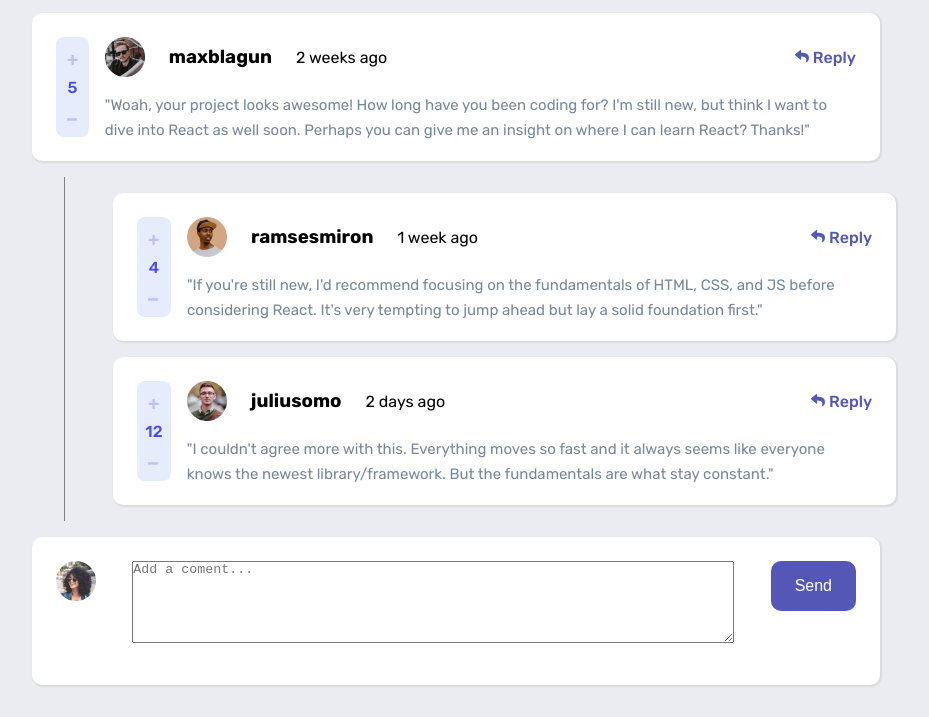
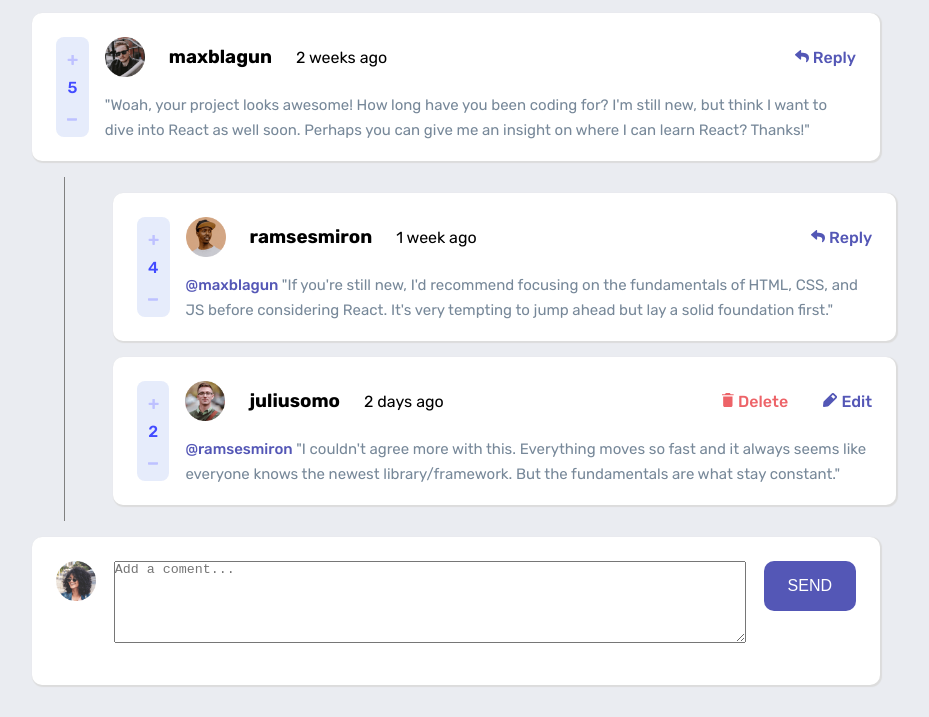
Before and after one commit to claudiavar/Reto6, a plain HTML site: page index.html in a window 1280 px wide. Shown: the part 183-900 px from the top of the page, without its empty margins (124-1053 px from the left). Drawn offline with Linux system fonts and the light colour scheme.

Commit message:
modificaciones

```diff
--- a/index.html
+++ b/index.html
@@ -100,9 +100,10 @@
                             </div>
                         </header>
                         <div>
-                            <p class="parrafo">"If you're still new, I'd recommend focusing on the fundamentals of
-                            HTML, CSS, and JS before considering React. It's very tempting to jump ahead but lay a solid
-                            foundation first."</p>
+                            <p class="parrafo"><span>@maxblagun </span>"If you're still new, I'd recommend focusing on the fundamentals of
+                                HTML, CSS, and JS before considering React. It's very tempting to jump ahead but lay a
+                                solid
+                                foundation first."</p>
                         </div>
                     </div>
                 </div>
@@ -111,7 +112,7 @@
                         <figure>
                             <img src="./interactive-comments-section-main/images/icon-plus.svg" alt="">
                         </figure>
-                        <span>12</span>
+                        <span>2</span>
                         <figure>
                             <img src="./interactive-comments-section-main/images/icon-minus.svg" alt="">
                         </figure>
@@ -124,14 +125,20 @@
                                 <h3>juliusomo</h3>
                                 <p>2 days ago</p>
                             </figure>
-                            <div class="reply">
-                                <img src="./interactive-comments-section-main/images/icon-reply.svg" alt="">
-                                <span>Reply</span>
+                            <div class="iconos">
+                                <div class="delete">
+                                    <img src="./interactive-comments-section-main/images/icon-delete.svg" alt="">
+                                    <span>Delete</span>
+                                </div>
+                                <div class="reply">
+                                    <img src="./interactive-comments-section-main/images/icon-edit.svg" alt="">
+                                    <span>Edit</span>
+                                </div>
                             </div>
                         </header>
                         <div>
-                            <p class="parrafo">"I couldn't agree more with this. Everything moves so fast and it always seems like
-                                everyone knows the newest library/framework. But the fundamentals are what stay
+                            <p class="parrafo"><span>@ramsesmiron </span>"I couldn't agree more with this. Everything moves so fast and it always
+                                seems like everyone knows the newest library/framework. But the fundamentals are what stay
                                 constant."</p>
                         </div>
                     </div>
@@ -146,7 +153,7 @@
                 <div>
                     <textarea name="" id="" placeholder="Add a coment..."></textarea>
                 </div>
-                <button>Send</button>
+                <button>SEND</button>
             </div>
         </div>
         </div>
--- a/main.css
+++ b/main.css
@@ -68,11 +68,18 @@ span{
 
 
 }
+.iconos{
+    width: 150px;
+    display: flex;
+    justify-content: space-between;
+}
+.delete span{
+    color: #ED6368;
+}
 .cont-34 {
     padding-left: 2em;
     margin-left: 2 em;
     border-left: 1px solid gray;
-
 }
 
 .section3{
@@ -85,7 +92,7 @@ span{
     width: 40px;
 }
 textarea{
-    width: 600px;
+    width: 630px;
     height: 80px;
 }
 .section3 button{
```
